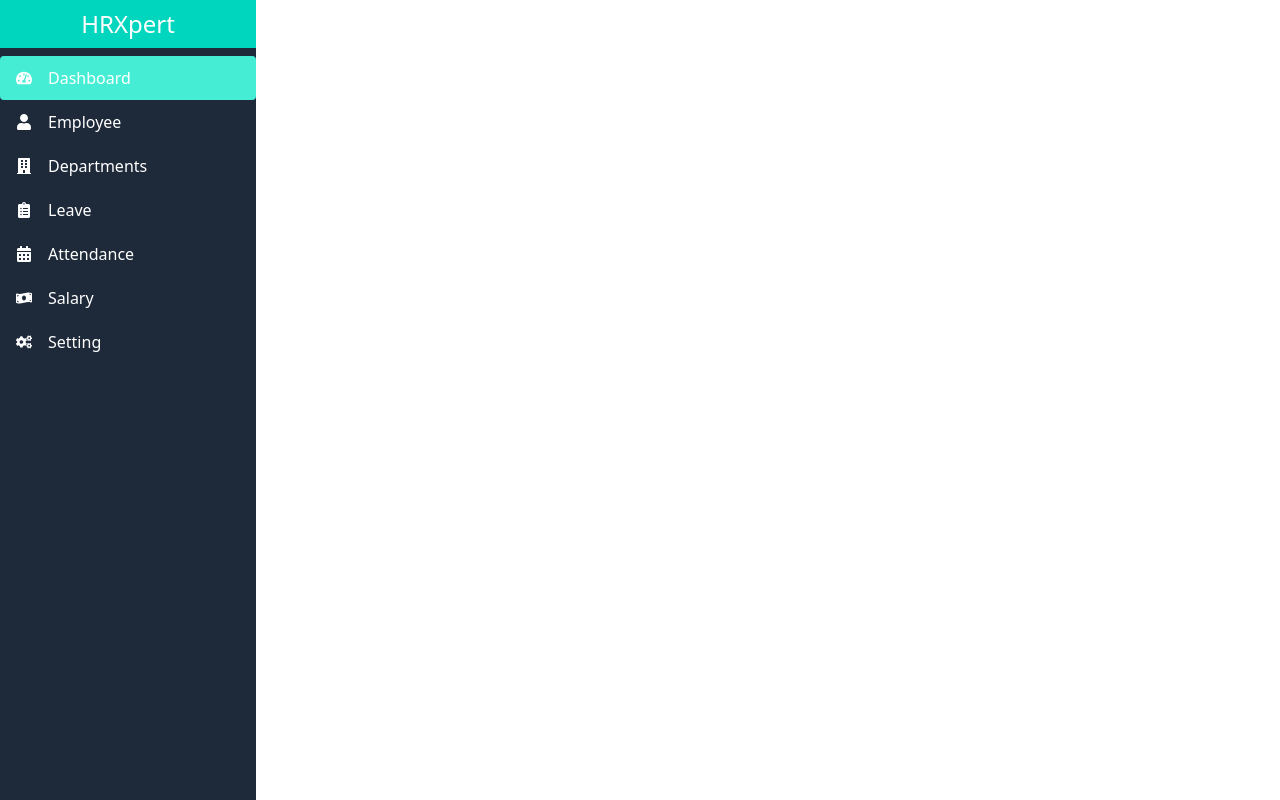
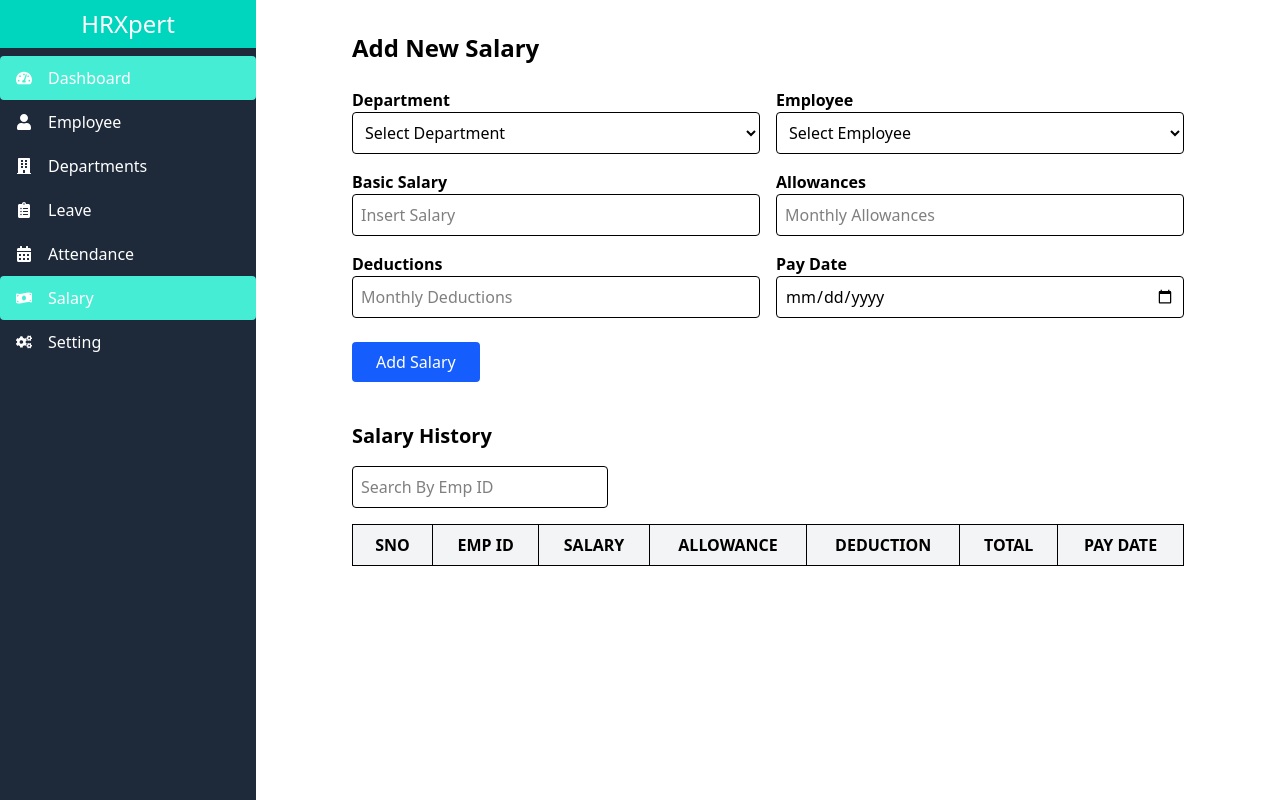
Before and after one commit to Ishap01/hrxpert-backend, a React (Vite) app in the folder frontend/: page /admin-dashboard/salary in a window 1280 px wide. Built offline with nearby package versions, Linux system fonts and the light colour scheme.

Commit message:
Added salary module frontend UI

```diff
--- a/frontend/src/App.jsx
+++ b/frontend/src/App.jsx
@@ -17,6 +17,7 @@ import Edit from './components/employee/Edit'
 import AdminSidebar from './components/dashboard/AdminSidebar'
 import AttendanceManager from './components/attendance/AttendanceManager'
 import LeaveManager from './components/leave/LeaveManager'
+import SalaryManager from './components/salary/SalaryManager'
 
 function App() {
   const [count, setCount] = useState(0)
@@ -40,6 +41,7 @@ function App() {
         <Route path="/admin-dashboard/add-employee" element={<Add/>}/>
         <Route path="/admin-dashboard/attendance" element={<AttendanceManager />} />
         <Route path="/admin-dashboard/leave" element={<LeaveManager />} />
+        <Route path="/admin-dashboard/salary" element={<SalaryManager />} />
 
 
 
--- a/frontend/src/components/dashboard/AdminSidebar.jsx
+++ b/frontend/src/components/dashboard/AdminSidebar.jsx
@@ -29,7 +29,7 @@ const AdminSidebar = () => {
           <FaCalendarAlt/>
           <span>Attendance</span>
         </NavLink>
-        <NavLink to="" className="flex items-center space-x-4  py-2.5 px-4 rounded">
+        <NavLink to="/admin-dashboard/salary" className={({ isActive }) => `${isActive ? "bg-teal-300" : ""} flex items-center space-x-4 py-2.5 px-4 rounded`}>
           <FaMoneyBillWave/>
           <span>Salary</span>
         </NavLink>
--- /dev/null
+++ b/frontend/src/components/salary/SalaryManager.jsx
@@ -0,0 +1,182 @@
+import React, { useState } from 'react';
+
+const SalaryManager = () => {
+  const [formData, setFormData] = useState({
+    department: '',
+    employee: '',
+    basicSalary: '',
+    allowance: '',
+    deduction: '',
+    payDate: ''
+  });
+
+  const [salaryHistory, setSalaryHistory] = useState([]);
+  const [searchQuery, setSearchQuery] = useState('');
+
+  const handleChange = (e) => {
+    setFormData({ ...formData, [e.target.name]: e.target.value });
+  };
+
+  const handleAddSalary = () => {
+    const total =
+      parseFloat(formData.basicSalary || 0) +
+      parseFloat(formData.allowance || 0) -
+      parseFloat(formData.deduction || 0);
+
+    const newRecord = {
+      sno: salaryHistory.length + 1,
+      empId: formData.employee,
+      salary: formData.basicSalary,
+      allowance: formData.allowance,
+      deduction: formData.deduction,
+      total: total,
+      payDate: formData.payDate
+    };
+
+    setSalaryHistory([...salaryHistory, newRecord]);
+    setFormData({
+      department: '',
+      employee: '',
+      basicSalary: '',
+      allowance: '',
+      deduction: '',
+      payDate: ''
+    });
+  };
+
+  const filteredHistory = salaryHistory.filter((entry) =>
+    entry.empId.toLowerCase().includes(searchQuery.toLowerCase())
+  );
+
+  return (
+    <div className="p-8 max-w-4xl mx-auto">
+      <h2 className="text-2xl font-bold mb-6">Add New Salary</h2>
+
+      <div className="grid grid-cols-2 gap-4 mb-6">
+        <div>
+          <label className="block font-semibold">Department</label>
+          <select
+            name="department"
+            value={formData.department}
+            onChange={handleChange}
+            className="w-full p-2 border rounded"
+          >
+            <option value="">Select Department</option>
+            <option value="HR">HR</option>
+            <option value="Tech">Tech</option>
+            <option value="Finance">Finance</option>
+          </select>
+        </div>
+
+        <div>
+          <label className="block font-semibold">Employee</label>
+          <select
+            name="employee"
+            value={formData.employee}
+            onChange={handleChange}
+            className="w-full p-2 border rounded"
+          >
+            <option value="">Select Employee</option>
+            <option value="yousaf222">yousaf222</option>
+            <option value="neeti001">neeti001</option>
+            <option value="isha004">isha004</option>
+          </select>
+        </div>
+
+        <div>
+          <label className="block font-semibold">Basic Salary</label>
+          <input
+            type="number"
+            name="basicSalary"
+            value={formData.basicSalary}
+            onChange={handleChange}
+            className="w-full p-2 border rounded"
+            placeholder="Insert Salary"
+          />
+        </div>
+
+        <div>
+          <label className="block font-semibold">Allowances</label>
+          <input
+            type="number"
+            name="allowance"
+            value={formData.allowance}
+            onChange={handleChange}
+            className="w-full p-2 border rounded"
+            placeholder="Monthly Allowances"
+          />
+        </div>
+
+        <div>
+          <label className="block font-semibold">Deductions</label>
+          <input
+            type="number"
+            name="deduction"
+            value={formData.deduction}
+            onChange={handleChange}
+            className="w-full p-2 border rounded"
+            placeholder="Monthly Deductions"
+          />
+        </div>
+
+        <div>
+          <label className="block font-semibold">Pay Date</label>
+          <input
+            type="date"
+            name="payDate"
+            value={formData.payDate}
+            onChange={handleChange}
+            className="w-full p-2 border rounded"
+          />
+        </div>
+      </div>
+
+      <button
+        onClick={handleAddSalary}
+        className="bg-blue-600 text-white px-6 py-2 rounded hover:bg-blue-700"
+      >
+        Add Salary
+      </button>
+
+      <div className="mt-10">
+        <h2 className="text-xl font-bold mb-4">Salary History</h2>
+        <input
+          type="text"
+          placeholder="Search By Emp ID"
+          className="mb-4 p-2 border rounded w-64"
+          value={searchQuery}
+          onChange={(e) => setSearchQuery(e.target.value)}
+        />
+
+        <table className="w-full border-collapse border">
+          <thead>
+            <tr className="bg-gray-100">
+              <th className="border px-4 py-2">SNO</th>
+              <th className="border px-4 py-2">EMP ID</th>
+              <th className="border px-4 py-2">SALARY</th>
+              <th className="border px-4 py-2">ALLOWANCE</th>
+              <th className="border px-4 py-2">DEDUCTION</th>
+              <th className="border px-4 py-2">TOTAL</th>
+              <th className="border px-4 py-2">PAY DATE</th>
+            </tr>
+          </thead>
+          <tbody>
+            {filteredHistory.map((entry) => (
+              <tr key={entry.sno}>
+                <td className="border px-4 py-2">{entry.sno}</td>
+                <td className="border px-4 py-2">{entry.empId}</td>
+                <td className="border px-4 py-2">{entry.salary}</td>
+                <td className="border px-4 py-2">{entry.allowance}</td>
+                <td className="border px-4 py-2">{entry.deduction}</td>
+                <td className="border px-4 py-2">{entry.total}</td>
+                <td className="border px-4 py-2">{entry.payDate}</td>
+              </tr>
+            ))}
+          </tbody>
+        </table>
+      </div>
+    </div>
+  );
+};
+
+export default SalaryManager;
```
Also changed, not shown: 1 other file (tests, documents, lock files or other folders).
